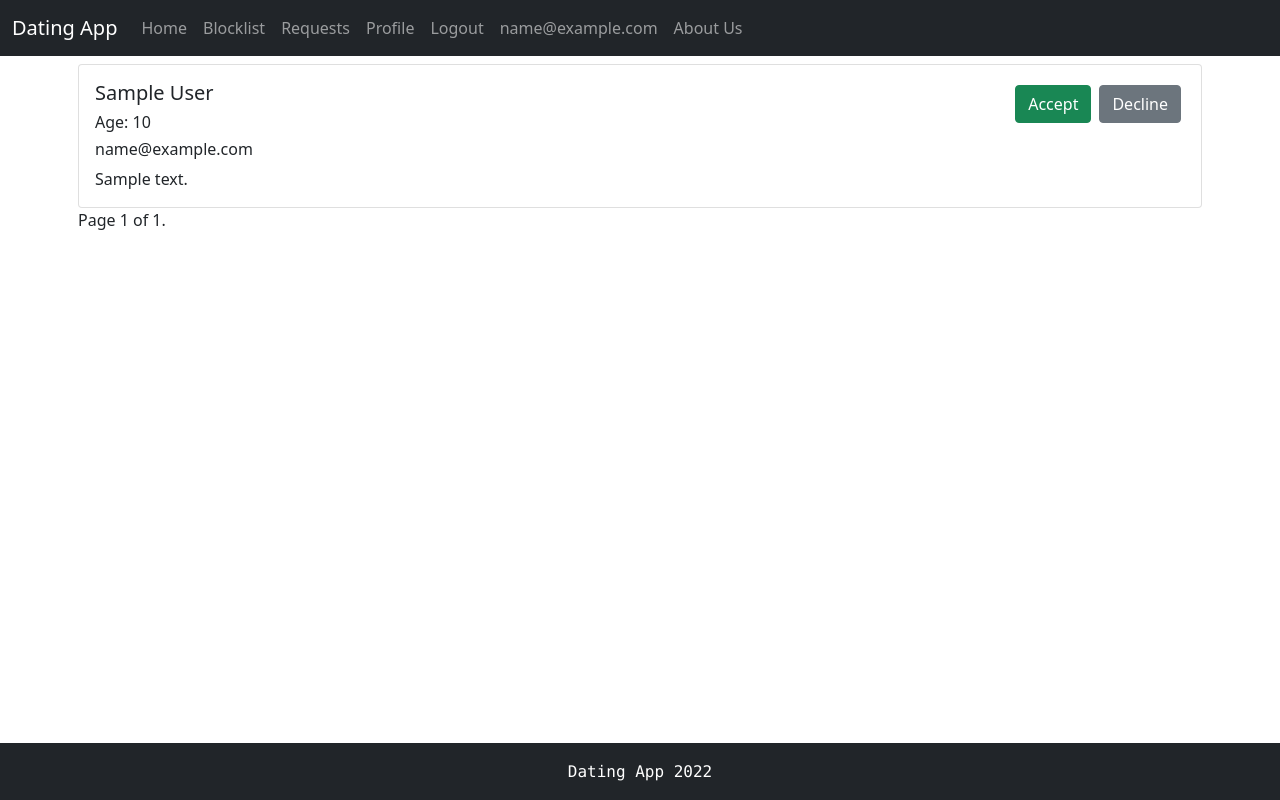
After one commit to Zendovo/sutt_dating_app, a Django app: page /request/ in a window 1280 px wide. The commit adds this page. Run offline with Django 4.2, Linux system fonts and the light colour scheme; a user stored in the database is signed in; tables that the repository leaves empty hold one stand-in row (values such as "Sample post").

Commit message:
add chat requests functionality

```diff
--- a/static/assets/js/util.js
+++ b/static/assets/js/util.js
@@ -19,3 +19,47 @@ async function block(profileId) {
 
     window.location.replace('/block')
 }
+
+async function accept(requestId) {
+    const csrftoken = document.querySelector('[name=csrfmiddlewaretoken]').value;
+    await fetch(`/request/${requestId}`, {
+        method: 'POST',
+        headers: { 'X-CSRFToken': csrftoken },
+        mode: 'same-origin'
+    })
+
+    window.location.replace('/chat')
+}
+
+async function decline(requestId) {
+    const csrftoken = document.querySelector('[name=csrfmiddlewaretoken]').value;
+    await fetch(`/request/${requestId}`, {
+        method: 'DELETE',
+        headers: { 'X-CSRFToken': csrftoken },
+        mode: 'same-origin'
+    })
+
+    window.location.replace('/chat')
+}
+
+function openRequestModal(profileId) {
+    var modal = new bootstrap.Modal(document.getElementById('chatRequestModal'))
+    document.getElementById('chatRequestModalBtn').setAttribute('onclick', `sendRequest(${profileId})`)
+    modal.show()
+}
+
+async function sendRequest(profileId) {
+    const csrftoken = document.querySelector('[name=csrfmiddlewaretoken]').value;
+
+    formData = new FormData()
+    formData.append("profile_id", profileId)
+    formData.append("message", document.getElementById('chatRequestMessage').value)
+    await fetch(`/request/`, {
+        method: 'POST',
+        headers: { 'X-CSRFToken': csrftoken },
+        mode: 'same-origin',
+        body: formData
+    })
+
+    window.location.replace('/')
+}
--- a/sutt_dating_app/urls.py
+++ b/sutt_dating_app/urls.py
@@ -15,11 +15,13 @@ Including another URLconf
 """
 from django.contrib import admin
 from django.urls import path, include
-from .views import Index, BlockUser, BlockView
+from .views import Index, BlockUser, BlockView, RequestsView, Requests
 
 urlpatterns = [
     path('admin/', admin.site.urls),
     path('', Index),
+    path('request/', RequestsView),
+    path('request/<int:request_id>', Requests),
     path('block/', BlockView),
     path('block/<int:profile_id>', BlockUser),
     path('accounts/', include('allauth.urls')),
--- a/sutt_dating_app/views.py
+++ b/sutt_dating_app/views.py
@@ -1,10 +1,8 @@
 from django.core.paginator import Paginator
 from django.shortcuts import render, redirect
 from django.contrib.auth.decorators import login_required
-from django.http import HttpResponseNotFound
-from user.models import UserProfile, BlockList
-from django.core.exceptions import ObjectDoesNotExist
-from django.db.models import Q
+from django.http import HttpResponseNotFound, HttpResponse
+from user.models import UserProfile, BlockList, ChatRequest
 
 
 @login_required
@@ -34,7 +32,7 @@ def BlockUser(request, profile_id):
         return redirect('/block')
 
 
-@ login_required
+@login_required
 def BlockView(request):
     profiles = request.user.userprofile.blocklist.all()
     paginator = Paginator(profiles, 2)
@@ -44,29 +42,46 @@ def BlockView(request):
     return render(request, 'sutt_dating_app/blocklist.html', {'page_obj': page_obj})
 
 
-@ login_required
-def ChatRequest(request):
+@login_required
+def Requests(request, request_id):
+    # Accept User Request
     if request.method == 'POST':
-        # get user id from the body
-        target = request.POST['id']
+        req = ChatRequest.objects.get(id=request_id)
+        req.status = 'A'
+        req.save()
 
-        # get user id from the authenticated user
-        user = request.user.id
+        return HttpResponse(status=200)
+    # Decline User Request
+    elif request.method == 'DELETE':
+        req = ChatRequest.objects.get(id=request_id)
+        req.status = 'D'
+        req.save()
 
-        # insert a row in the requests table
-        return
+        return HttpResponse(status=200)
     else:
-        # get all the chat requests
-        return render(request, 'user/requests', {})
+        return HttpResponseNotFound
 
 
-@ login_required
-def ChatRequestList(request):
+@login_required
+def RequestsView(request):
     if request.method == 'GET':
-        # get user id from the authenticated user
-        user = request.user.id
+        requests = ChatRequest.objects.filter(
+            req_to__id=request.user.userprofile.id)
+        paginator = Paginator(requests, 2)
 
-        # get the list of requests from the requests table
-        return
-    else:
-        return HttpResponseNotFound()
+        page_number = request.GET.get('page')
+        page_obj = paginator.get_page(page_number)
+        return render(request, 'sutt_dating_app/requests.html', {'page_obj': page_obj})
+    elif request.method == 'POST':
+        print(request.POST)
+        request_to = int(request.POST['profile_id'])
+        request_to = UserProfile.objects.get(id=request_to)
+        message = request.POST['message']
+
+        # TODO:
+        # before creation check if the user has a pending chat request from the same user
+        # in that case send the opening message in the chat and accept the request
+        ChatRequest.objects.create(
+            req_from=request.user.userprofile, req_to=request_to, message=message)
+
+        return redirect('/chat_pending/')
--- a/user/models.py
+++ b/user/models.py
@@ -86,9 +86,11 @@ class UserProfile(models.Model):
     about = models.CharField(max_length=3000)
     blocklist = models.ManyToManyField(
         'UserProfile', related_name='blocked_by', through='BlockList', symmetrical=False, blank=False)
+    chat_requests = models.ManyToManyField(
+        'UserProfile', related_name='requests_received', through='ChatRequest', symmetrical=False, blank=False)
 
     def __str__(self):
-        return self.user.email
+        return self.user.email + ' profile'
 
 
 class BlockList(models.Model):
@@ -103,3 +105,19 @@ class BlockList(models.Model):
 
     def __str__(self):
         return self.blocker.user.email + " blocked " + self.blocked.user.email
+
+
+class ChatRequest(models.Model):
+    created = models.DateTimeField(auto_now_add=True, editable=True)
+    message = models.CharField(max_length=300, null=False, default='Hi')
+    req_from = models.ForeignKey(
+        UserProfile, related_name="user_from", on_delete=models.CASCADE)
+    req_to = models.ForeignKey(
+        UserProfile, related_name="user_to", on_delete=models.CASCADE)
+    status = models.CharField(max_length=1, choices=[('A', 'Accepted'), ('D', 'Declined'), ('N', 'Unseen')], default='U', null=False)
+
+    class Meta:
+        unique_together = ('req_from', 'req_to')
+
+    def __str__(self):
+        return self.req_from.user.email + " requested " + self.req_to.user.email
--- a/user/templates/account/base.html
+++ b/user/templates/account/base.html
@@ -41,6 +41,7 @@
                             <a class="nav-link" href="/">Home</a>
                             {% if user.is_authenticated %}
                                 <a class="nav-link" href="/block">Blocklist</a>
+                                <a class="nav-link" href="/request">Requests</a>
                                 <a class="nav-link" href="/accounts/profile">Profile</a>
                                 <a class="nav-link" href="/accounts/logout">Logout</a>
                                 <span class="nav-link">{{ user.email }}</span>
--- /dev/null
+++ b/user/templates/sutt_dating_app/requests.html
@@ -0,0 +1,43 @@
+{% extends "account/base.html" %}
+{% load i18n %}
+{% block head_title %}
+    {% trans "Blocked Users" %}
+{% endblock head_title %}
+{% block content %}
+    {% csrf_token %}
+    <div>
+        {% for request in page_obj %}
+            <div class="card">
+                <div class="card-body row">
+                    <div class="col-8">
+                        <h5 class="card-title">{{ request.req_from.first_name }} {{ request.req_from.last_name }}</h5>
+                        <h6 class="class-subtitle">Age: {{ request.req_from.age }}</h6>
+                        <h6 class="class-subtitle">{{ request.req_from.user.email }}</h6>
+                        <p class="card-text">{{ request.req_from.about }}</p>
+                    </div>
+                    <div class="col-4">
+                        <div class="row">
+                            <div class="d-flex flex-row-reverse">
+                                <button class="btn btn-secondary m-1" onclick="decline({{ request.id }})">Decline</button>
+                                <button class="btn btn-success m-1" onclick="accept({{ request.id }})">Accept</button>
+                            </div>
+                        </div>
+                    </div>
+                </div>
+            </div>
+        {% endfor %}
+    </div>
+    <div class="pagination">
+        <span class="step-links">
+            {% if page_obj.has_previous %}
+                <a href="?page=1"> << first</a>
+                <a href="?page={{ page_obj.previous_page_number }}">previous</a>
+            {% endif %}
+            <span class="current">Page {{ page_obj.number }} of {{ page_obj.paginator.num_pages }}.</span>
+            {% if page_obj.has_next %}
+                <a href="?page={{ page_obj.next_page_number }}">next</a>
+                <a href="?page={{ page_obj.paginator.num_pages }}">last >></a>
+            {% endif %}
+        </span>
+    </div>
+{% endblock content %}
```
Also changed, not shown: user/templates/sutt_dating_app/index.html (+26 -2 lines), user/migrations/0006_chatrequest_userprofile_chat_requests.py (added), user/migrations/0007_chatrequest_status.py (added).
